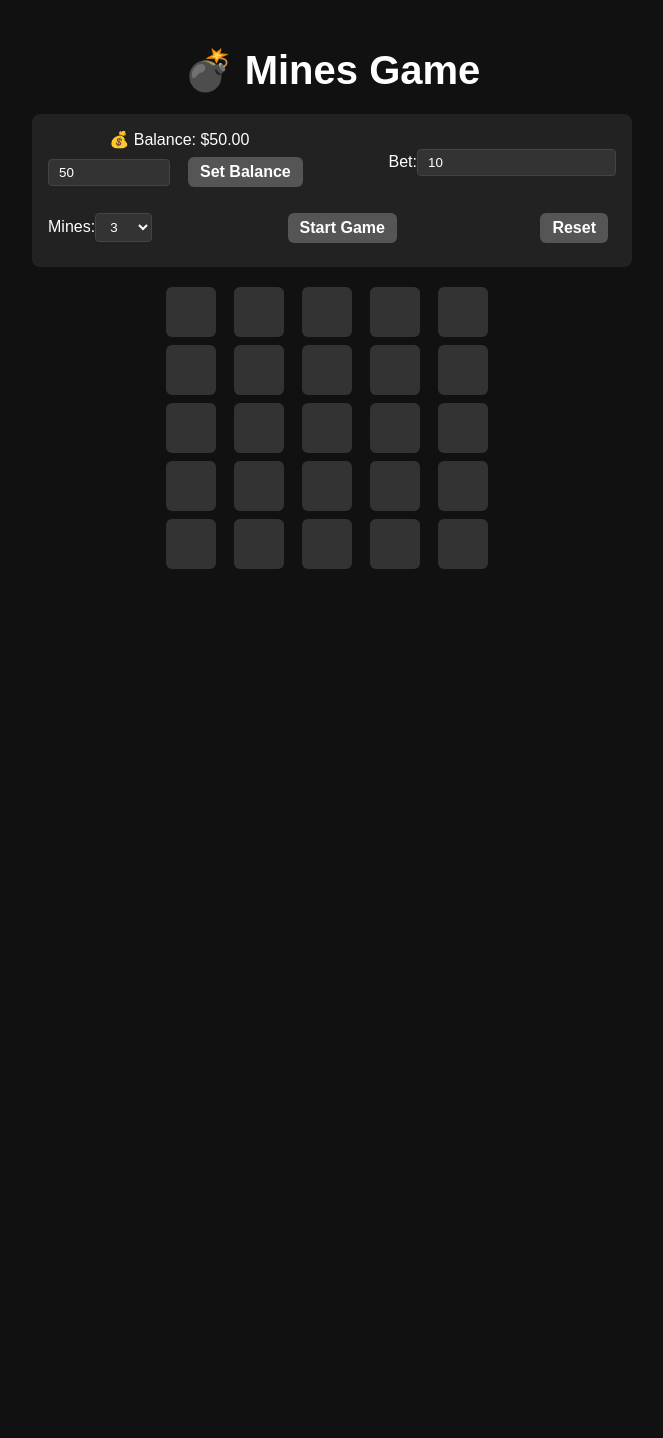
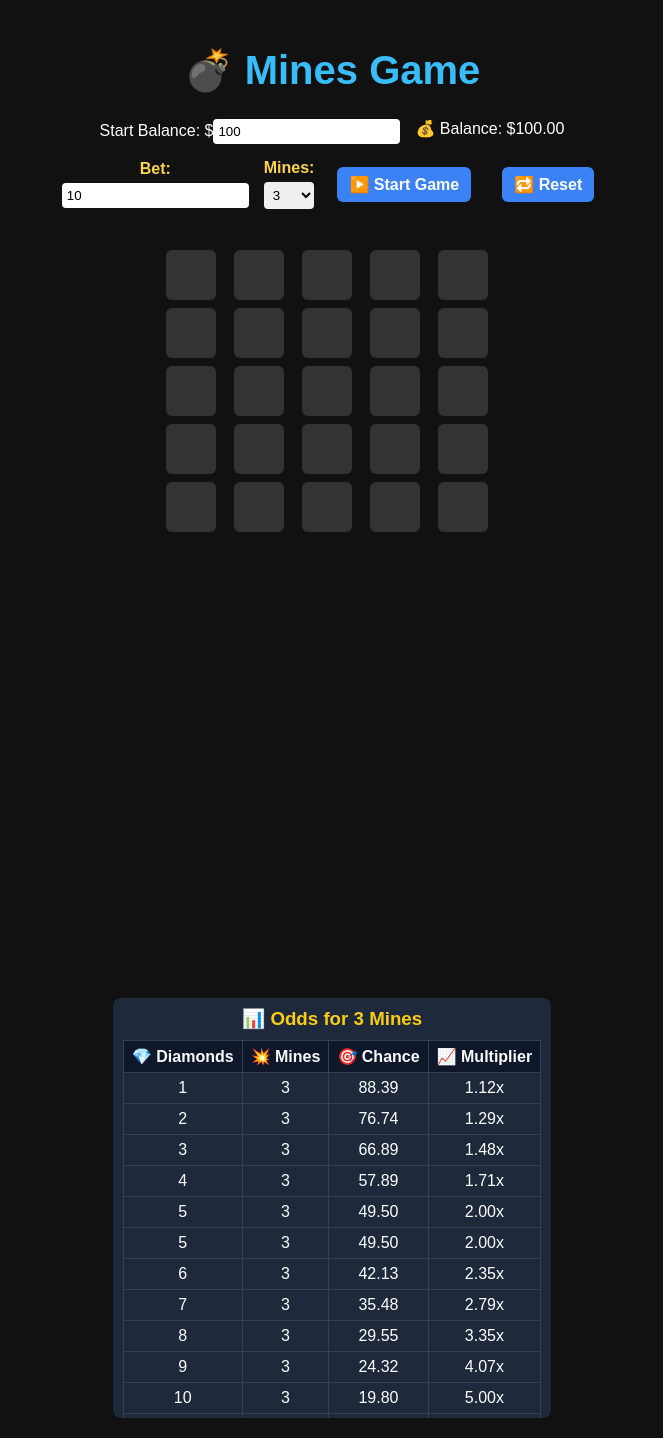
Before and after one commit to apple101012/InstantMines, a React (Vite) app in the folder mine-fields/: page / in a window 1280 px wide. Shown: the whole page, without its empty margins (308-971 px from the left). Before the commit the page ends 1015 px from the top, so only its background shows below. Built offline with nearby package versions, Linux system fonts and the light colour scheme.

Commit message:
odds table working trying to get it closer to the normal thing

```diff
--- a/mine-fields/src/App.jsx
+++ b/mine-fields/src/App.jsx
@@ -1,4 +1,4 @@
-import React, { useState, useEffect } from "react";
+import React, { useState } from "react";
 import odds from "./odds";
 import "./App.css";
 
@@ -12,14 +12,14 @@ const generateBombs = (bombCount) => {
 };
 
 export default function App() {
-  const [startBalance, setStartBalance] = useState(50);
-  const [balance, setBalance] = useState(startBalance);
+  const [startBalance, setStartBalance] = useState(100);
+  const [balance, setBalance] = useState(100);
   const [bet, setBet] = useState(10);
   const [mines, setMines] = useState(3);
   const [board, setBoard] = useState(Array(25).fill(null));
   const [bombPositions, setBombPositions] = useState([]);
   const [revealed, setRevealed] = useState([]);
-  const [gameState, setGameState] = useState("idle"); // idle, playing, won, lost
+  const [gameState, setGameState] = useState("idle");
 
   const diamondsClicked = revealed.length;
   const multiplier = getMultiplier(diamondsClicked, mines);
@@ -46,6 +46,7 @@ export default function App() {
     setBoard(Array(25).fill(null));
     setRevealed([]);
     setBombPositions([]);
+    setBalance(startBalance);
   };
 
   const handleClick = (index) => {
@@ -53,10 +54,9 @@ export default function App() {
 
     if (bombPositions.includes(index)) {
       const newBoard = [...board];
-      bombPositions.forEach((pos) => {
-        newBoard[pos] = "💣";
+      bombPositions.forEach((b) => {
+        newBoard[b] = "💣";
       });
-
       setBoard(newBoard);
       setGameState("lost");
     } else {
@@ -70,20 +70,15 @@ export default function App() {
   const handleCashOut = () => {
     const payout = bet * multiplier;
     setBalance((prev) => prev + payout);
-    setGameState("won");
-
-    // Reveal all bombs visually
     const newBoard = [...board];
-    bombPositions.forEach((index) => {
-      if (newBoard[index] === null) newBoard[index] = "💣";
+    bombPositions.forEach((b) => {
+      newBoard[b] = "💣";
     });
     setBoard(newBoard);
+    setGameState("won");
   };
 
-  const applyStartBalance = () => {
-    setBalance(startBalance);
-    resetGame();
-  };
+  const filteredOdds = odds.filter((o) => o.bomb === mines);
 
   return (
     <div className="app">
@@ -91,31 +86,30 @@ export default function App() {
 
       <div className="control-panel">
         <div>
-          💰 Balance: ${balance.toFixed(2)}
-          <br />
+          Start Balance: $
           <input
             type="number"
             value={startBalance}
             onChange={(e) => setStartBalance(parseFloat(e.target.value))}
-            style={{ width: "100px", marginRight: "10px" }}
+            disabled={gameState === "playing"}
           />
-          <button onClick={applyStartBalance}>Set Balance</button>
         </div>
-
+        <div>💰 Balance: ${balance.toFixed(2)}</div>
         <label>
           Bet:
           <input
             type="number"
             value={bet}
             onChange={(e) => setBet(parseFloat(e.target.value))}
+            disabled={gameState === "playing"}
           />
         </label>
-
         <label>
           Mines:
           <select
             value={mines}
             onChange={(e) => setMines(parseInt(e.target.value))}
+            disabled={gameState === "playing"}
           >
             {Array.from({ length: 24 }, (_, i) => (
               <option key={i + 1} value={i + 1}>
@@ -124,12 +118,16 @@ export default function App() {
             ))}
           </select>
         </label>
-
-        <button onClick={startGame} disabled={gameState === "playing"}>
-          Start Game
+        <button
+          onClick={startGame}
+          disabled={gameState === "playing"}
+          className="start-btn"
+        >
+          ▶️ Start Game
         </button>
-
-        <button onClick={resetGame}>Reset</button>
+        <button onClick={resetGame} className="reset-btn">
+          🔁 Reset
+        </button>
       </div>
 
       {gameState === "playing" && (
@@ -145,6 +143,7 @@ export default function App() {
         </div>
       )}
 
+      <div className="game-area">
         <div className="board">
           {board.map((value, i) => {
             let className = "cell";
@@ -159,8 +158,33 @@ export default function App() {
           })}
         </div>
 
+        <div className="odds-table">
+          <h3>📊 Odds for {mines} Mines</h3>
+          <table>
+            <thead>
+              <tr>
+                <th>💎 Diamonds</th>
+                <th>💥 Mines</th>
+                <th>🎯 Chance</th>
+                <th>📈 Multiplier</th>
+              </tr>
+            </thead>
+            <tbody>
+              {filteredOdds.map((o, idx) => (
+                <tr key={`${o.bomb}-${o.diamonds}-${idx}`}>
+                  <td>{o.diamonds}</td>
+                  <td>{o.bomb}</td>
+                  <td>{o.chance.toFixed(2)}</td>
+                  <td>{o.multiplier.toFixed(2)}x</td>
+                </tr>
+              ))}
+            </tbody>
+          </table>
+        </div>
+      </div>
+
       {gameState === "lost" && (
-        <div className="end-text">💣 You hit a bomb! Game over.</div>
+        <div className="end-text">💥 You hit a bomb! Game over.</div>
       )}
       {gameState === "won" && (
         <div className="end-text">
--- a/mine-fields/src/index.css
+++ b/mine-fields/src/index.css
@@ -1,148 +1,167 @@
 body {
   margin: 0;
-  font-family: "Segoe UI", Tahoma, Geneva, Verdana, sans-serif;
-  background-color: #111;
-  color: #fff;
-  display: flex;
-  justify-content: center;
-  padding: 40px;
+  font-family: Arial, sans-serif;
+  background-color: #0f172a;
+  color: #f8fafc;
 }
 
 .app {
-  text-align: center;
-  max-width: 600px;
-  width: 100%;
+  padding: 20px;
+  max-width: 1200px;
+  margin: auto;
 }
 
 h1 {
-  font-size: 2rem;
+  text-align: center;
   margin-bottom: 20px;
-  display: flex;
-  justify-content: center;
-  align-items: center;
-  gap: 10px;
+  color: #38bdf8;
 }
 
 .control-panel {
-  background-color: #222;
-  padding: 16px;
-  border-radius: 8px;
+  display: flex;
+  flex-wrap: wrap;
+  gap: 15px;
   margin-bottom: 20px;
+  align-items: center;
+  justify-content: center;
+}
+
+.control-panel label {
   display: flex;
-  justify-content: space-between;
-  align-items: center;
-  gap: 10px;
-  flex-wrap: wrap;
+  flex-direction: column;
+  font-weight: bold;
+  color: #fcd34d;
 }
 
 .control-panel input,
 .control-panel select {
-  background: #333;
-  color: #fff;
-  border: 1px solid #444;
-  padding: 5px 10px;
+  padding: 5px;
+  margin-top: 5px;
   border-radius: 4px;
+  border: none;
 }
 
 .control-panel button {
-  padding: 6px 12px;
-  background-color: #555;
-  color: #fff;
+  padding: 8px 12px;
   border: none;
   border-radius: 6px;
+  background-color: #3b82f6;
+  color: white;
+  font-weight: bold;
   cursor: pointer;
-  transition: 0.2s ease;
+  transition: background-color 0.2s;
 }
 
-.control-panel button:hover {
-  background-color: #777;
+.control-panel button:disabled {
+  background-color: #475569;
+  cursor: not-allowed;
+}
+
+.control-panel button:hover:not(:disabled) {
+  background-color: #2563eb;
 }
 
 .cashout-panel {
-  margin-bottom: 15px;
-  background: #1c1c1c;
+  text-align: center;
+  margin-bottom: 20px;
+  background-color: #1e293b;
+  padding: 10px;
   border-radius: 8px;
-  padding: 12px;
-  display: flex;
-  justify-content: space-around;
-  align-items: center;
-  flex-wrap: wrap;
-  gap: 10px;
 }
 
 .cashout-btn {
-  background-color: #28a745;
+  background-color: #22c55e;
+  padding: 10px 16px;
+  border-radius: 6px;
+  margin-top: 10px;
   color: white;
+  font-weight: bold;
   border: none;
-  padding: 8px 14px;
-  border-radius: 6px;
-  font-weight: bold;
   cursor: pointer;
 }
 
 .cashout-btn:hover {
-  background-color: #34c759;
+  background-color: #16a34a;
+}
+
+.game-area {
+  display: flex;
+  justify-content: center;
+  gap: 40px;
+  flex-wrap: wrap;
 }
 
 .board {
   display: grid;
   grid-template-columns: repeat(5, 60px);
   grid-template-rows: repeat(5, 60px);
-  gap: 8px;
-  justify-content: center;
-  margin-top: 20px;
 }
 
 .cell {
   width: 60px;
   height: 60px;
-  background-color: #333;
-  border-radius: 6px;
+  background-color: #334155;
   display: flex;
   justify-content: center;
   align-items: center;
+  font-size: 26px;
+  border-radius: 8px;
   cursor: pointer;
-  font-size: 1.4rem;
-  user-select: none;
-  transition: background-color 0.2s ease;
+  transition: background-color 0.2s;
 }
 
 .cell:hover {
-  background-color: #444;
+  background-color: #475569;
+}
+
+.cell.bomb {
+  background-color: #ef4444;
+  color: white;
 }
 
 .cell.diamond {
-  background-color: #00c853;
-  color: #fff;
-}
-
-.cell.bomb {
-  background-color: #d32f2f;
-  color: #fff;
+  background-color: #22d3ee;
+  color: black;
 }
 
 .end-text {
   margin-top: 20px;
-  font-size: 1.2rem;
-  color: #fdd835;
-}
-button {
-  padding: 10px 16px;
-  margin: 6px;
-  border: none;
-  border-radius: 8px;
-  background-color: #444;
-  color: white;
+  text-align: center;
+  font-size: 1.3em;
+  color: #f87171;
   font-weight: bold;
-  cursor: pointer;
-  transition: background-color 0.2s ease;
 }
 
-button:hover:not(:disabled) {
-  background-color: #666;
+.odds-table {
+  background-color: #1e293b;
+  padding: 10px;
+  border-radius: 8px;
+  max-height: 400px;
+  overflow-y: auto;
+  min-width: 240px;
 }
 
-button:disabled {
-  opacity: 0.5;
-  cursor: not-allowed;
+.odds-table h3 {
+  margin-top: 0;
+  margin-bottom: 10px;
+  color: #facc15;
+  text-align: center;
 }
+
+.odds-table table {
+  width: 100%;
+  border-collapse: collapse;
+  color: white;
+}
+
+.odds-table th,
+.odds-table td {
+  border: 1px solid #334155;
+  padding: 6px 8px;
+  text-align: center;
+}
+
+.odds-table thead {
+  background-color: #0f172a;
+  color: #f9fafb;
+}
```
Lines whose indentation alone changed are shown as unchanged.
